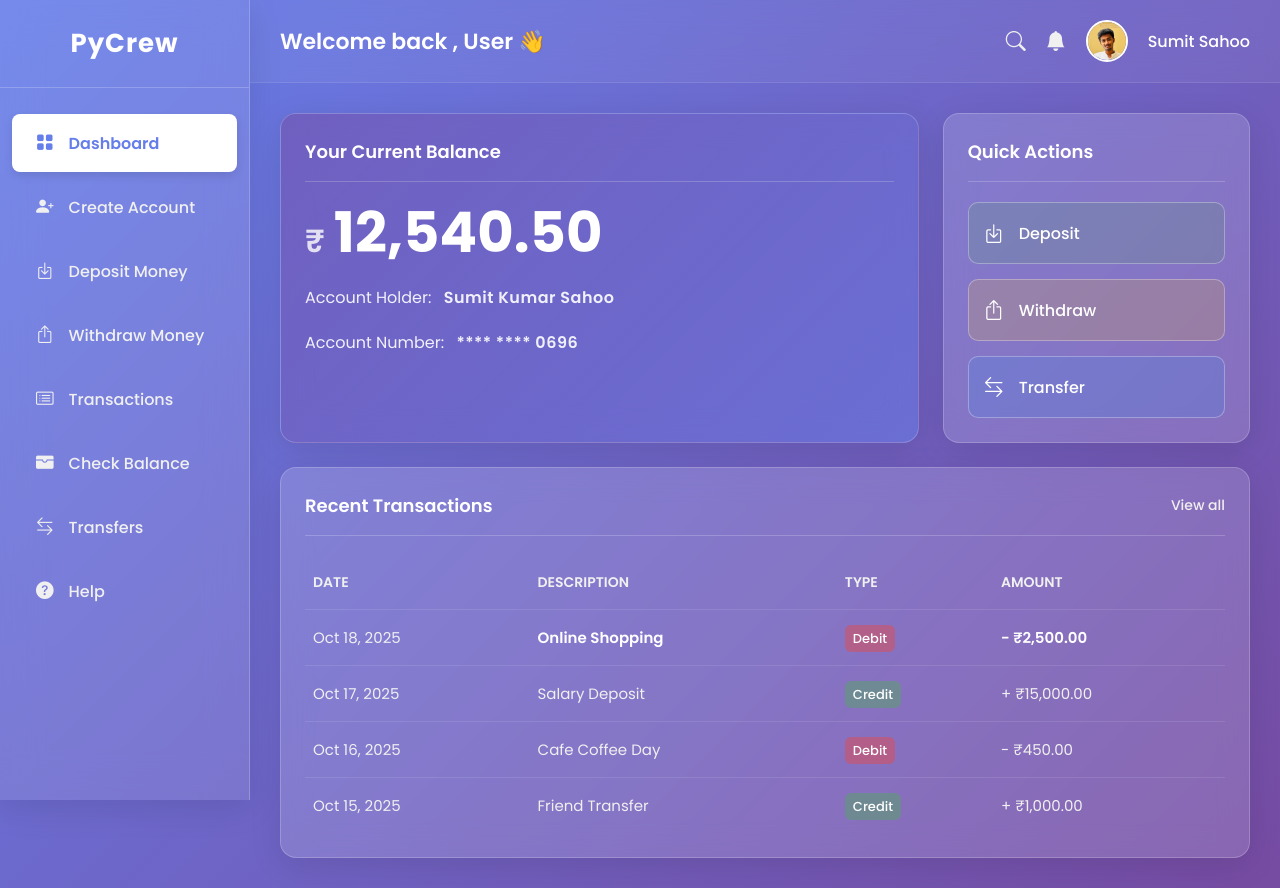
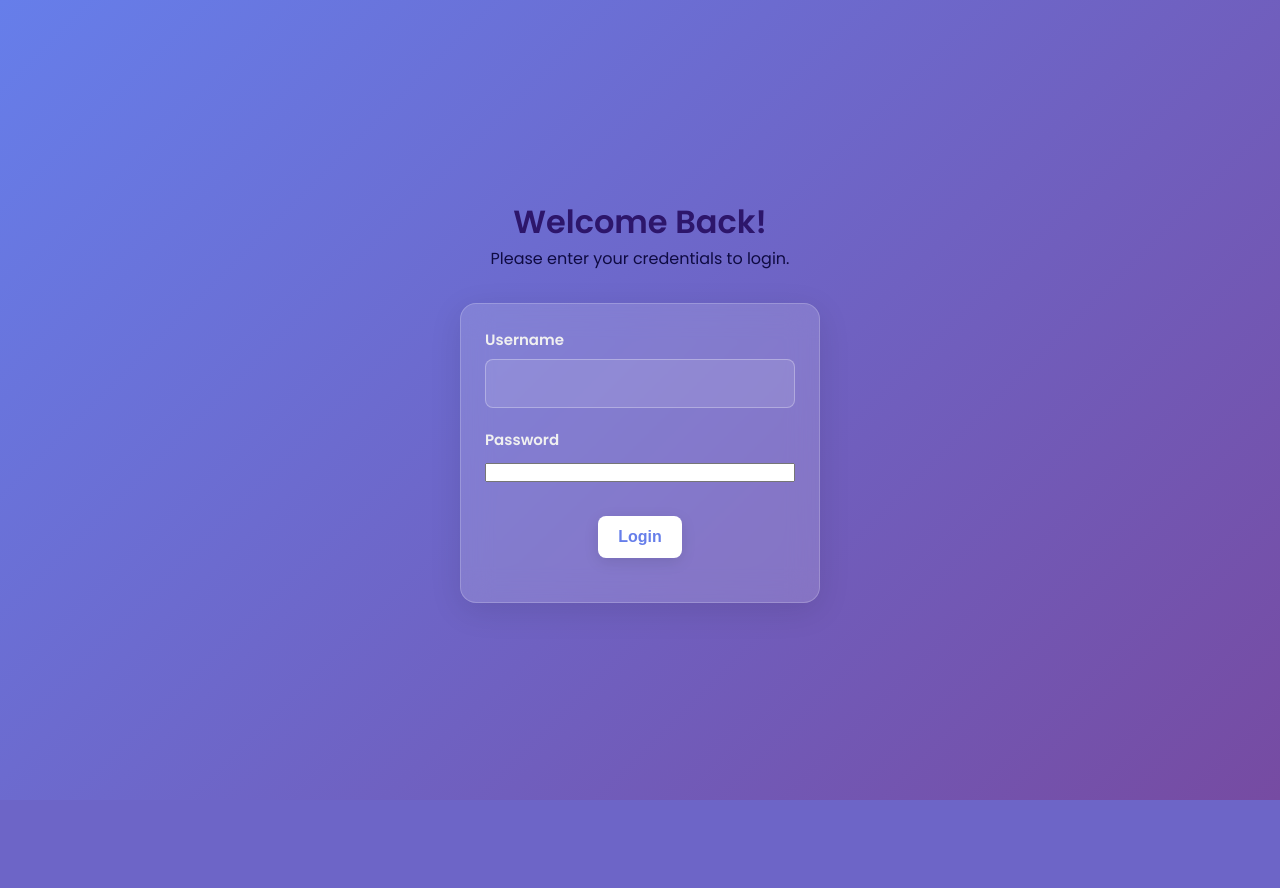
Before and after one commit to Sumit-7001/banking-system-with-GUI2, a Flask app: page / in a window 1280 px wide. After the commit the page ends 800 px from the top, so only its background shows below. Run offline with Flask 3, Linux system fonts and the light colour scheme.

Commit message:
login page

```diff
--- a/app.py
+++ b/app.py
@@ -1,23 +1,102 @@
 import os
-from flask import Flask, render_template, request, redirect, url_for, flash
+from flask import Flask, render_template, request, redirect, url_for, flash, session
 import excel_Day2  # আপনার মূল এক্সেল লজিক ফাইল
 from datetime import datetime
+from functools import wraps
 
 app = Flask(__name__)
-app.secret_key = 'your_very_secret_key_for_flash_messages'  # একটি সিক্রেট কী সেট করুন
+app.secret_key = 'your_very_secret_key_for_flash_messages'
+
+USERS_DB = {
+    "sumit": {
+        "password": "pass123",
+        "full_name": "Sumit Sahoo",
+        "image": "s1.jpg"
+    },
+    "moumi": {
+        "password": "moumi123",
+        "full_name": "Moumi",
+        "image": "moumi.jpeg"
+    },
+    "rudra": {
+        "password": "rudra123",
+        "full_name": "Rudra",
+        "image": "jeet.jpg"
+    },
+    "user1": {
+        "password": "pass1",
+        "full_name": "User One",
+        "image": None
+    },
+    "user2": {
+        "password": "pass2",
+        "full_name": "User Two",
+        "image": None
+    }
+}
+
+# --- লগইন ডেকোরেটর ---
+# এই ফাংশনটি চেক করবে ব্যবহারকারী লগইন করেছেন কিনা
+def login_required(f):
+    @wraps(f)
+    def decorated_function(*args, **kwargs):
+        if 'username' not in session:
+            flash("Please log in to access this page.", 'danger')
+            return redirect(url_for('login'))
+        return f(*args, **kwargs)
+    return decorated_function
+
+# --- লগইন পেজ ---
+# --- লগইন পেজ ---
+@app.route('/', methods=['GET', 'POST'])
+def login():
+    # যদি ব্যবহারকারী ইতিমধ্যে লগইন করে থাকেন, তাকে ড্যাশবোর্ডে পাঠানো হবে
+    if 'username' in session:
+        return redirect(url_for('dashboard'))
+
+    if request.method == 'POST':
+        username = request.form['username']
+        password = request.form['password']
+
+        # USERS_DB থেকে ব্যবহারকারীকে খুঁজুন
+        if username in USERS_DB:
+            user_data = USERS_DB[username]
+
+            # পাসওয়ার্ড চেক করুন
+            if user_data['password'] == password:
+                # সেশনে ব্যবহারকারীর সব তথ্য সেভ করুন
+                session['username'] = username
+                session['full_name'] = user_data['full_name']
+                session['image_file'] = user_data['image']
+
+                flash(f"Welcome back, {session['full_name']}!", 'success')
+                return redirect(url_for('dashboard'))
+
+        # লগইন ব্যর্থ হলে
+        flash("Invalid username or password. Please try again.", 'danger')
+        return redirect(url_for('login'))
+
+    return render_template('login.html')
+
+# --- লগআউট ---
+@app.route('/logout')
+def logout():
+    session.pop('username', None) # সেশন থেকে ব্যবহারকারীর নাম মুছে ফেলা হচ্ছে
+    flash("You have been logged out successfully.", 'info')
+    return redirect(url_for('login'))
 
 # --- ড্যাশবোর্ড / হোম পেজ ---
-@app.route('/')
-def index():
-    # আপনার index.html পেজটি রেন্ডার করবে
+@app.route('/dashboard')
+@login_required # এই পেজটি অ্যাক্সেস করার জন্য লগইন আবশ্যক
+def dashboard():
     return render_template('index.html')
 
 # --- অ্যাকাউন্ট তৈরি ---
 @app.route('/create', methods=['GET', 'POST'])
+@login_required
 def create_account():
     if request.method == 'POST':
         try:
-            # ফর্ম থেকে ডেটা সংগ্রহ
             name = request.form['name']
             acc_no = request.form['acc_no']
             balance = float(request.form['balance'])
@@ -26,20 +105,18 @@ def create_account():
             dob = request.form['dob']
             address = request.form['address']
 
-            # excel_Day2.py থেকে ফাংশন কল
             if excel_Day2.create_new_account(acc_no, name, balance, aadhar_no, mail_id, dob, address):
                 flash(f"Account created successfully for {name}!", 'success')
             else:
                 flash("Account already exists!", 'danger')
         except Exception as e:
             flash(f"An error occurred: {e}", 'danger')
-
         return redirect(url_for('create_account'))
-
     return render_template('create_account.html')
 
 # --- টাকা জমা (Deposit) ---
 @app.route('/deposit', methods=['GET', 'POST'])
+@login_required
 def deposit():
     if request.method == 'POST':
         try:
@@ -49,24 +126,20 @@ def deposit():
 
             if not os.path.exists(file_path):
                 flash("Account does not exist!", 'danger')
-                return redirect(url_for('deposit'))
-
-            balance = excel_Day2.get_balance(file_path)
-            new_balance = balance + amount
-
-            excel_Day2.update_balance(file_path, new_balance)
-            excel_Day2.save_transaction(file_path, "Deposit", amount, new_balance)
-            flash(f"Deposited {amount} successfully. New Balance: {new_balance}", 'success')
-
+            else:
+                balance = excel_Day2.get_balance(file_path)
+                new_balance = balance + amount
+                excel_Day2.update_balance(file_path, new_balance)
+                excel_Day2.save_transaction(file_path, "Deposit", amount, new_balance)
+                flash(f"Deposited {amount} successfully. New Balance: {new_balance}", 'success')
         except Exception as e:
             flash(f"An error occurred: {e}", 'danger')
-
         return redirect(url_for('deposit'))
-
     return render_template('deposit.html')
 
 # --- টাকা তোলা (Withdraw) ---
 @app.route('/withdraw', methods=['GET', 'POST'])
+@login_required
 def withdraw():
     if request.method == 'POST':
         try:
@@ -76,27 +149,23 @@ def withdraw():
 
             if not os.path.exists(file_path):
                 flash("Account does not exist!", 'danger')
-                return redirect(url_for('withdraw'))
-
-            balance = excel_Day2.get_balance(file_path)
-
-            if amount > balance:
-                flash("Insufficient funds!", 'danger')
             else:
-                new_balance = balance - amount
-                excel_Day2.update_balance(file_path, new_balance)
-                excel_Day2.save_transaction(file_path, "Withdraw", amount, new_balance)
-                flash(f"Withdrew {amount} successfully. New Balance: {new_balance}", 'success')
-
+                balance = excel_Day2.get_balance(file_path)
+                if amount > balance:
+                    flash("Insufficient funds!", 'danger')
+                else:
+                    new_balance = balance - amount
+                    excel_Day2.update_balance(file_path, new_balance)
+                    excel_Day2.save_transaction(file_path, "Withdraw", amount, new_balance)
+                    flash(f"Withdrew {amount} successfully. New Balance: {new_balance}", 'success')
         except Exception as e:
             flash(f"An error occurred: {e}", 'danger')
-
         return redirect(url_for('withdraw'))
-
     return render_template('withdraw.html')
 
 # --- ব্যালেন্স চেক ---
 @app.route('/balance', methods=['GET', 'POST'])
+@login_required
 def check_balance():
     balance = None
     acc_no_checked = None
@@ -105,22 +174,18 @@ def check_balance():
             acc_no = request.form['acc_no']
             file_path = excel_Day2.GetAccount(acc_no)
             acc_no_checked = acc_no
-
             if not os.path.exists(file_path):
                 flash("Account does not exist!", 'danger')
             else:
                 balance = excel_Day2.get_balance(file_path)
                 flash(f"Current balance for {acc_no} is: {balance}", 'success')
-
         except Exception as e:
             flash(f"An error occurred: {e}", 'danger')
-
-        return render_template('check_balance.html', balance=balance, acc_no=acc_no_checked)
-
-    return render_template('check_balance.html', balance=None, acc_no=None)
+    return render_template('check_balance.html', balance=balance, acc_no=acc_no_checked)
 
 # --- লেনদেন (Transactions) ---
 @app.route('/transactions', methods=['GET', 'POST'])
+@login_required
 def show_transactions():
     transactions = []
     acc_no_checked = None
@@ -129,20 +194,16 @@ def show_transactions():
             acc_no = request.form['acc_no']
             file_path = excel_Day2.GetAccount(acc_no)
             acc_no_checked = acc_no
-
             if not os.path.exists(file_path):
                 flash("Account does not exist!", 'danger')
             else:
                 transactions = excel_Day2.get_last_transactions(file_path, 5)
                 if not transactions:
                     flash("No transactions found.", 'info')
-
         except Exception as e:
             flash(f"An error occurred: {e}", 'danger')
-
-    return render_template('transactions.html', transactions=transactions, acc_no=acc_no_checked)
+    return render_template('transactions.html', transactions=transactions, acc_no_checked=acc_no_checked)
 
 
-# অ্যাপটি চালানোর জন্য
 if __name__ == '__main__':
     app.run(debug=True)
--- a/static/style.css
+++ b/static/style.css
@@ -462,3 +462,16 @@ body {
         display: none; /* নাম হাইড করা */
     }
 }
+/* Add this to the END of your style.css file */
+.profile-pic-placeholder {
+    width: 42px;
+    height: 42px;
+    border-radius: 50%;
+    background-color: #334155; /* ডার্ক প্লেসহোল্ডার ব্যাকগ্রাউন্ড */
+    display: flex;
+    align-items: center;
+    justify-content: center;
+    font-size: 1.5rem;
+    color: #94a3b8;
+    border: 2px solid #34d399; /* অ্যাক্সেন্ট বর্ডার */
+}
--- a/templates/base.html
+++ b/templates/base.html
@@ -1,5 +1,6 @@
 <!DOCTYPE html>
 <html lang="en">
+
 <head>
     <meta charset="UTF-8">
     <meta name="viewport" content="width=device-width, initial-scale=1.0">
@@ -11,6 +12,7 @@
 
     <link rel="stylesheet" href="{{ url_for('static', filename='style.css') }}">
 </head>
+
 <body>
     <div class="dashboard-container">
         <nav class="sidebar">
@@ -19,37 +21,65 @@
             </div>
 
             <ul>
-                <li><a href="{{ url_for('index') }}" class="{{ 'active' if request.endpoint == 'index' else '' }}"><i class="bi bi-grid-fill"></i> Dashboard</a></li>
-                <li><a href="{{ url_for('create_account') }}" class="{{ 'active' if request.endpoint == 'create_account' else '' }}"><i class="bi bi-person-plus-fill"></i> Create Account</a></li>
-                <li><a href="{{ url_for('deposit') }}" class="{{ 'active' if request.endpoint == 'deposit' else '' }}"><i class="bi bi-box-arrow-in-down"></i> Deposit Money</a></li>
-                <li><a href="{{ url_for('withdraw') }}" class="{{ 'active' if request.endpoint == 'withdraw' else '' }}"><i class="bi bi-box-arrow-up"></i> Withdraw Money</a></li>
-                <li><a href="{{ url_for('show_transactions') }}" class="{{ 'active' if request.endpoint == 'show_transactions' else '' }}"><i class="bi bi-card-list"></i> Transactions</a></li>
-                <li><a href="{{ url_for('check_balance') }}" class="{{ 'active' if request.endpoint == 'check_balance' else '' }}"><i class="bi bi-wallet-fill"></i> Check Balance</a></li>
+                <li><a href="{{ url_for('dashboard') }}"
+                        class="{{ 'active' if request.endpoint == 'dashboard' else '' }}"><i
+                            class="bi bi-grid-fill"></i> Dashboard</a></li>
+                <li><a href="{{ url_for('create_account') }}"
+                        class="{{ 'active' if request.endpoint == 'create_account' else '' }}"><i
+                            class="bi bi-person-plus-fill"></i> Create Account</a></li>
+                <li><a href="{{ url_for('deposit') }}"
+                        class="{{ 'active' if request.endpoint == 'deposit' else '' }}"><i
+                            class="bi bi-box-arrow-in-down"></i> Deposit Money</a></li>
+                <li><a href="{{ url_for('withdraw') }}"
+                        class="{{ 'active' if request.endpoint == 'withdraw' else '' }}"><i
+                            class="bi bi-box-arrow-up"></i> Withdraw Money</a></li>
+                <li><a href="{{ url_for('show_transactions') }}"
+                        class="{{ 'active' if request.endpoint == 'show_transactions' else '' }}"><i
+                            class="bi bi-card-list"></i> Transactions</a></li>
+                <li><a href="{{ url_for('check_balance') }}"
+                        class="{{ 'active' if request.endpoint == 'check_balance' else '' }}"><i
+                            class="bi bi-wallet-fill"></i> Check Balance</a></li>
                 <li><a href="#"><i class="bi bi-arrow-left-right"></i> Transfers</a></li>
                 <li><a href="#"><i class="bi bi-question-circle-fill"></i> Help</a></li>
+                <!-- ... আগের মেনু আইটেমগুলি ... -->
+                <!-- <li><a href="#"><i class="bi bi-question-circle-fill"></i> Help</a></li> -->
+
+                <!-- এই নতুন লাইনটি যোগ করুন -->
+                <li style="margin-top: auto;"><a href="{{ url_for('logout') }}"><i class="bi bi-box-arrow-left"></i>
+                        Logout</a></li>
+            </ul>
             </ul>
         </nav>
 
         <main class="main-content">
             <header class="main-header">
                 <div class="header-welcome">
-                    <h2>Welcome back , User 👋</h2>
+                    <h2>Welcome back, {{ session['full_name'] }} 👋</h2>
                 </div>
                 <div class="header-profile">
                     <span class="icon-btn"><i class="bi bi-search"></i></span>
                     <span class="icon-btn"><i class="bi bi-bell-fill"></i></span>
-                    <img src="{{ url_for('static', filename='s1.jpg') }}" alt="Sumit sahoo" class="profile-pic">
-                    <span>Sumit Sahoo</span>
+
+                    {% if session['image_file'] %}
+                        <img src="{{ url_for('static', filename=session['image_file']) }}" alt="{{ session['full_name'] }}" class="profile-pic">
+                    {% else %}
+                        <div class="profile-pic-placeholder">
+                            <i class="bi bi-person-fill"></i>
+                        </div>
+                    {% endif %}
+
+                    <span>{{ session['full_name'] }}</span>
                     </div>
             </header>
 
             <div class="content-wrapper">
-
                 {% with messages = get_flashed_messages(with_categories=true) %}
                 {% if messages %}
                 <div class="flash-messages">
                     {% for category, message in messages %}
-                        <div class="flash {{ category }}"><i class="bi {{ 'bi-check-circle-fill' if category == 'success' else 'bi-exclamation-triangle-fill' }}"></i> {{ message }}</div>
+                    <div class="flash {{ category }}"><i
+                            class="bi {{ 'bi-check-circle-fill' if category == 'success' else 'bi-exclamation-triangle-fill' }}"></i>
+                        {{ message }}</div>
                     {% endfor %}
                 </div>
                 {% endif %}
@@ -60,4 +90,5 @@
         </main>
     </div>
 </body>
+
 </html>
--- /dev/null
+++ b/templates/login.html
@@ -0,0 +1,83 @@
+<!DOCTYPE html>
+<html lang="en">
+<head>
+    <meta charset="UTF-8">
+    <meta name="viewport" content="width=device-width, initial-scale=1.0">
+    <title>Bank Login</title>
+    <!-- স্টাইলশীট এবং ফন্ট লিঙ্ক -->
+    <link href="https://fonts.googleapis.com/css2?family=Poppins:wght@400;500;600;700&display=swap" rel="stylesheet">
+    <link rel="stylesheet" href="https://cdn.jsdelivr.net/npm/bootstrap-icons@1.11.3/font/bootstrap-icons.min.css">
+    <link rel="stylesheet" href="{{ url_for('static', filename='style.css') }}">
+    <style>
+        /* শুধুমাত্র লগইন পেজের জন্য বিশেষ স্টাইল */
+        body {
+            display: flex;
+            justify-content: center;
+            align-items: center;
+            height: 100vh;
+        }
+        .login-container {
+            width: 100%;
+            max-width: 400px; /* কন্টেইনারের সর্বোচ্চ প্রস্থ সেট করুন */
+            padding: 20px; /* ভিতরের দিকে প্যাডিং যোগ করুন */
+        }
+        .login-card {
+            /* style.css থেকে .card ক্লাসটি ব্যবহার করা হচ্ছে */
+            /* এখানে আর width সেট করার দরকার নেই, কারণ parent container handles it */
+        }
+        .login-header {
+            text-align: center;
+            margin-bottom: 2rem;
+            color: #2d166b;
+        }
+        .login-header h2 {
+            font-weight: 600;
+            font-size: 2rem;
+        }
+        .login-header p {
+            color: #0f0b42;
+        }
+
+        /* নিশ্চিত করুন যে ইনপুট ফিল্ডগুলি 100% প্রস্থ নিচ্ছে */
+        .account-form input[type="text"],
+        .account-form input[type="password"] {
+            width: 100%; /* এটিই মূল সমাধান */
+        }
+
+    </style>
+</head>
+<body>
+    <div class="login-container">
+        <div class="login-header">
+            <h2>Welcome Back!</h2>
+            <p>Please enter your credentials to login.</p>
+        </div>
+
+        <!-- ফ্ল্যাশ মেসেজ দেখানোর জন্য -->
+        {% with messages = get_flashed_messages(with_categories=true) %}
+            {% if messages %}
+                {% for category, message in messages %}
+                    <div class="flash {{ category }}"><i class="bi bi-exclamation-triangle-fill"></i> {{ message }}</div>
+                {% endfor %}
+            {% endif %}
+        {% endwith %}
+
+        <div class="card login-card">
+            <form action="{{ url_for('login') }}" method="POST" class="account-form">
+                <div class="form-group">
+                    <label for="username">Username</label>
+                    <input type="text" id="username" name="username" required>
+                </div>
+                <div class="form-group">
+                    <label for="password">Password</label>
+                    <input type="password" id="password" name="password" required>
+                </div>
+                <div class="form-group" style="margin-top: 2rem; text-align: center;">
+
+                    <button type="submit" class="cta-button" style="width: 50% ,display: flex ,text-align: center;">Login</button>
+                </div>
+            </form>
+        </div>
+    </div>
+</body>
+</html>
```
Also changed, not shown: templates/transactions.html (+10 -6 lines), static/jeet.jpg (added), static/moumi.jpeg (added), 4 other files. Lines whose indentation alone changed are shown as unchanged.
